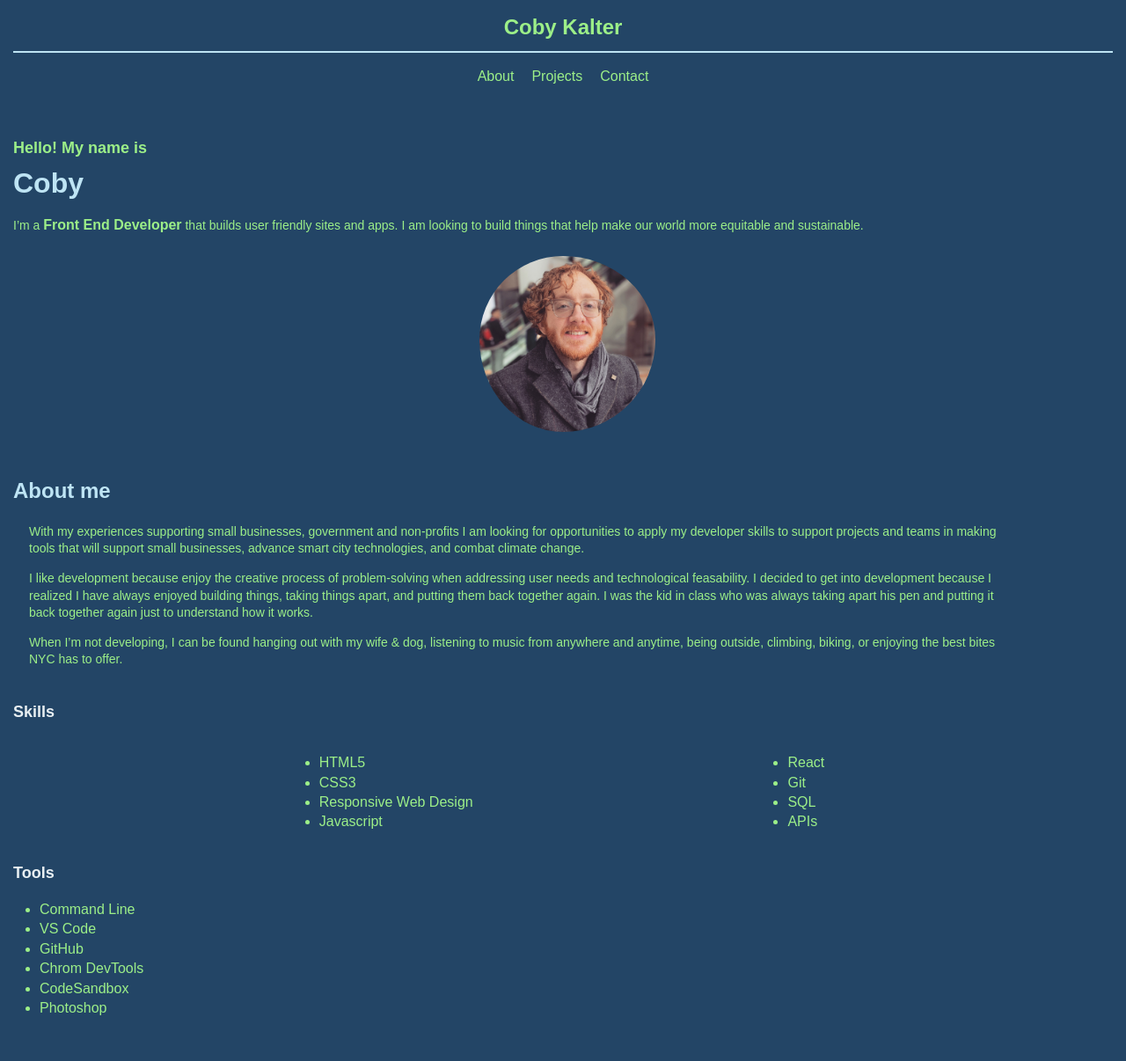
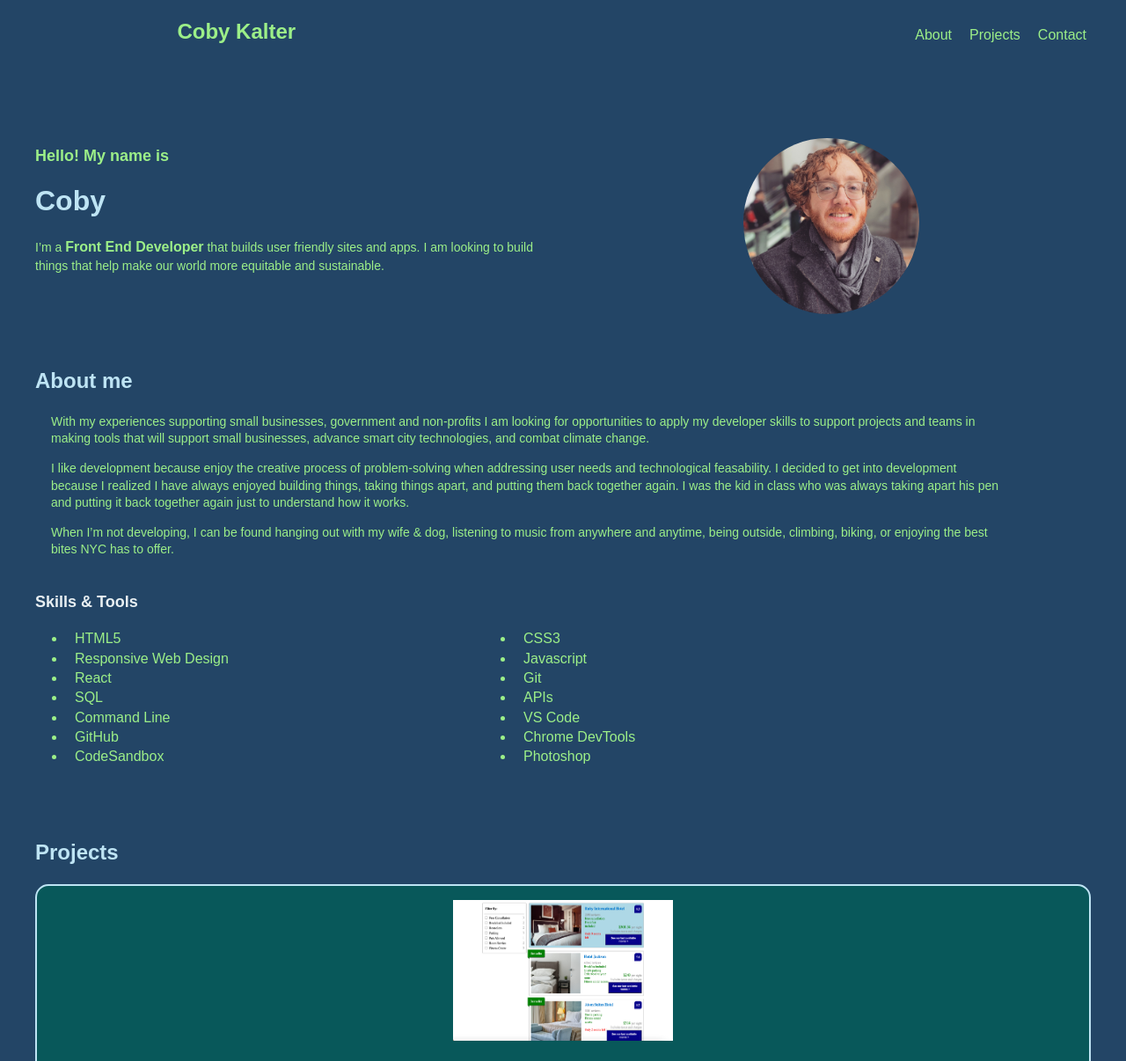
Before and after one commit to CobyKalter/portfolio-site, a plain HTML site: page index.html in a window 1280 px wide. Shown: the part 17-1223 px from the top of the page at 88% size. Drawn offline with Linux system fonts and the light colour scheme; a web font is replaced by a local one.

Commit message:
Added tablet stylings for header, hero, and about sections

```diff
--- a/css/main.css
+++ b/css/main.css
@@ -231,21 +231,13 @@ header nav li {
     padding-bottom: 30px;
 }
 
-.skills-n-tools h3 {
+#skills-title {
     color: #E8EFF2;
 }
 
 .skills-list {
     display: flex;
-    justify-content: space-evenly;
-    flex-flow: row;
-}
-
-.skills-list-1 {
-    padding-left: 20px;
-}
-
-.skills-list-2 {
+    flex-flow: column;
     padding-left: 30px;
 }
 
@@ -256,6 +248,10 @@ header nav li {
 /* Project Section Stylings */
 
 /* Switched the background color and font color for the project cards to be more accessible */
+
+.projects-section h2 {
+  color: #BEE4F4;
+}
 
 .project-card {
     background-color: #08585A;
@@ -475,16 +471,118 @@ input, textarea {
    Modify as content requires.
    ========================================================================== */
 
-@media only screen and (min-width: 35em) {
-  /* Style adjustments for viewports that meet the condition */
+/* Tablet Styles */
+
+@media only screen and (min-width: 768px) {
+
+/* Header */
+
+header {
+  justify-content: space-around;
+  flex-flow: row nowrap;
+  margin: 20px 0 80px 0;
 }
 
+header .header-divider {
+  border: hidden;
+}
+
+header nav ul {
+  padding-top: 10px;
+  margin-right: 20px;
+}
+
+/* Main */
+
+.main-content {
+  margin: 0 25px 0 25px;
+}
+
+/* Hero */
+
+.hero-section {
+  display: flex;
+}
+
+#hero-text {
+  margin-bottom: 40px;
+  width: 50%;
+}
+
+#hero-image {
+  height: 100%;
+  flex-basis: 50%;
+}
+
+.hero-section h3 {
+margin-bottom: 15px;
+}
+.hero-section h1 {
+  margin: 5px 0 20px 0;
+}
+
+/* About */
+
+.about-section {
+  margin-bottom: 40px;
+}
+
+.skills-n-tools {
+  display: flex;
+  justify-content: flex-start;
+  align-items: center;
+  flex-flow: row wrap;
+}
+
+.skills-list {
+  display: flex;
+  justify-content: flex-start;
+  align-items: center;
+  flex-flow: row wrap;
+  width: 100%;
+  padding-bottom: 40px;
+}
+
+
+.skills-list li {
+  padding: 0 10px 0 10px;
+  margin: 0 5px 0 5px;
+  width: 40%;
+}
+
+
+/* Projects */
+/* Contact */
+/* Social */
+/* Footer */
+
+
+}
+
+/* Desktop Styles */
+@media only screen and (min-width: 1200px) {
+/* Header */
+/* Hero */
+/* About */
+/* Projects */
+/* Contact */
+/* Social */
+/* Footer */
+
+}
+
+/* Example media queries */
+/* @media only screen and (min-width: 35em) {
+  /* Style adjustments for viewports that meet the condition */
+
+
+/*
 @media print,
   (-webkit-min-device-pixel-ratio: 1.25),
   (min-resolution: 1.25dppx),
   (min-resolution: 120dpi) {
   /* Style adjustments for high resolution devices */
-}
+
 
 /* ==========================================================================
    Print styles.
--- a/index.html
+++ b/index.html
@@ -62,33 +62,23 @@
                             When I’m not developing, I can be found hanging out with my wife & dog, listening to music from anywhere and anytime, being outside, climbing, biking, or enjoying the best bites NYC has to offer.
                         </p>
                     </div>
-                    <div class="skills-n-tools">
-                        <h3 id="skills">Skills</h3>
-                        <div class="skills-list">
-                            <ul class="skills-list-1">
+                    <h3 id="skills-title">Skills & Tools</h3>
+                        <ul class="skills-list">
                             <li>HTML5</li>
                             <li>CSS3</li>
                             <li>Responsive Web Design</li>
                             <li>Javascript</li>
-                            </ul>
-                            <ul class="skills-list-2">
                             <li>React</li>
                             <li>Git</li>
                             <li>SQL</li>
                             <li>APIs</li>
-                            </ul>
-                    </div>
-                    <div class="tools">
-                        <h3 id="tools">Tools</h3>
-                        <ul class="tools-list">
                             <li>Command Line</li>
                             <li>VS Code</li>
                             <li>GitHub</li>
-                            <li>Chrom DevTools</li>
+                            <li>Chrome DevTools</li>
                             <li>CodeSandbox</li>
                             <li>Photoshop</li>
                         </ul>
-                    </div>
                 </section>
                 <section class="projects-section" id="projects">
                     <h2>Projects</h2>
@@ -100,7 +90,7 @@
                         <h3 class="project-title">Hotel Booking App</h3>
                         <p class="project-description">One-page React app that features a list of hotels with listed amenities and ratings. App features a filter that will filter the list based on unique attributes of the hotel listing. The app makes use of JSX, ES6 functions, stateful components, and arrays to manipulate the DOM and filter out hotel listings based on certain data criteria.</p>
                         <h4>Skills & Tools Used:</h4>
-                        <ul>
+                        <ul class="project-skills-list">
                             <li>React</li>
                             <li>JSX & ES6</li>
                             <li>CodeSandbox</li>
@@ -114,7 +104,7 @@
                         <h3 class="project-title">Sticky Notes App</h3>
                         <p class="project-description">One page app built in React that allows a user to create, type and edit, delete, and search for post it notes. The app features a search bar to search for notes with specific words; a new note button to create a note; and a way to delete notes that are no longer needed. Using React’s stateful components, JSX and ES6, and lifecycle methods the app allows users to manipulate the DOM and manage the data of each note, while saving the changes to the local storage for continuous engagement. </p>
                         <h4>Skills & Tools Used:</h4>
-                        <ul>
+                        <ul class="project-skills-list">
                             <li>React</li>
                             <li>JSX & ES6</li>
                             <li>Lifecycle Methods</li>
@@ -130,7 +120,7 @@
                         <h3 class="project-title">Guess The Word Game</h3>
                         <p class="project-description">One-page JavaScript site that features a game where a user can guess a hidden word. The page uses an API to generate new words; validation to provide feedback on whether the guessed letter is correct or not; a counter to limit the number of guesses to 8; and a button that will allow for submission during gameplay or to refresh the page to play again.</p>
                         <h4>Skills & Tools Used:</h4>
-                        <ul>
+                        <ul class="project-skills-list">
                             <li>Vanilla Javascript</li>
                             <li>APIs</li>
                             <li>Git</li>
@@ -146,7 +136,7 @@
                         <h3 class="project-title">Unplugged Retreat</h3>
                         <p class="project-description">A three-page responsive site that features content for a retreat where participants should “unplug” from their digital devices. This mobile-first site utilizes FlexBox, media queries, and responsive typography to create a fully responsive experience. The site also features a Google Maps embedded iFrame.</p>
                         <h4>Skills & Tools Used:</h4>
-                        <ul>
+                        <ul class="project-skills-list">
                             <li>HTML5</li>
                             <li>CSS3</li>
                             <li>FlexBox</li>
```
Lines whose indentation alone changed are shown as unchanged.
